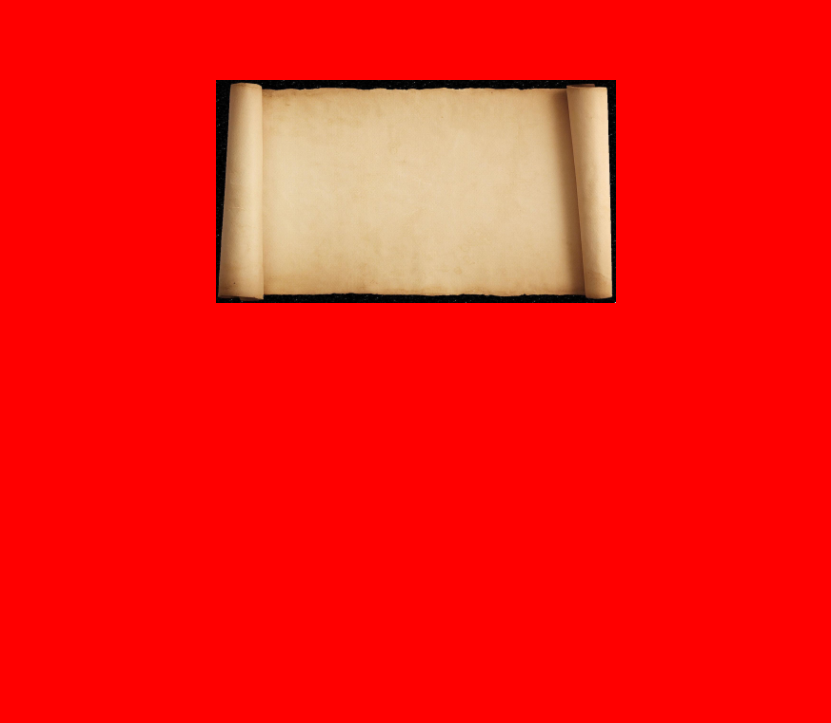
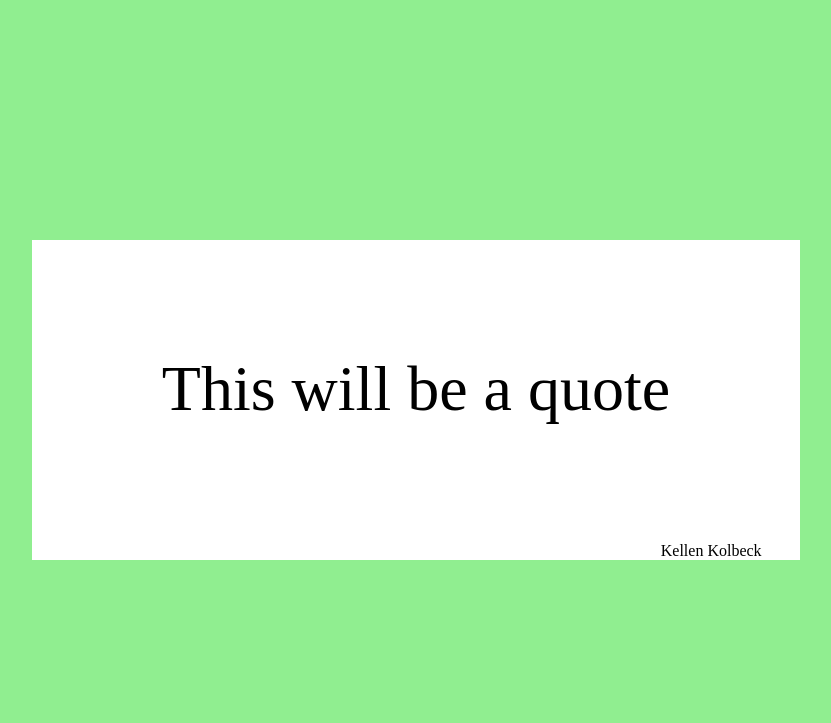
Before and after one commit to KellenKolbeck/randomQuoteGenerator, a plain HTML site: page index.html in a window 1280 px wide. Shown: the whole page, without its empty margins (224-1055 px from the left). Drawn offline with Linux system fonts and the light colour scheme.

Commit message:
Position main page elements

```diff
--- a/app.js
+++ b/app.js
@@ -0,0 +1,10 @@
+var quotes = {
+
+}
+
+var getRandomQuote = {
+
+	init: function() {
+
+	}
+}
--- a/index.html
+++ b/index.html
@@ -8,7 +8,10 @@
 	<div class="container">
 		<div class="paper">
 			<div class="quote">
-
+				<p>This will be a quote</p>
+			</div>
+			<div class="author">
+				<p>Kellen Kolbeck</p>
 			</div>
 		</div>
 	</div>
--- a/style.scss
+++ b/style.scss
@@ -5,23 +5,43 @@ html, body{
 }
 
 .container{
-	display: flex;
+	position: absolute;
 	height: 100%;
 	width: 100%;
-	background-color: red;
-	justify-content: center;
+	background-color: lightgreen;
 }
 
 .paper{
-	background:url(img/scroll.jpg);
-	background-size: contain;
-	background-repeat: no-repeat;
-	transform: rotate(90deg);
-	height: 50%;
-	width: 50%;
-	align-self: center;
+	position: absolute;
+	background-color: white;
+	width: 60%;
+	height: 40%;
+	top: 30%;
+	left: 20%;
 }
 
 .quote{
+	font-size: 4em;
+	height: auto;
+	width: 100%;
+	top: 35%;
+	position: relative;
+	p{
+		margin: 0;
+		text-align: center;
+		position: relative;
+	}
+}
 
+.author{
+	width: 100%;
+	height: auto;
+	bottom: 0;
+	right: 0;
+	position: absolute;
+	p{
+		margin: 0;
+		text-align: right;
+		padding-right: 5%;
+	}
 }
```
Also changed, not shown: main.css, 1 other file.
